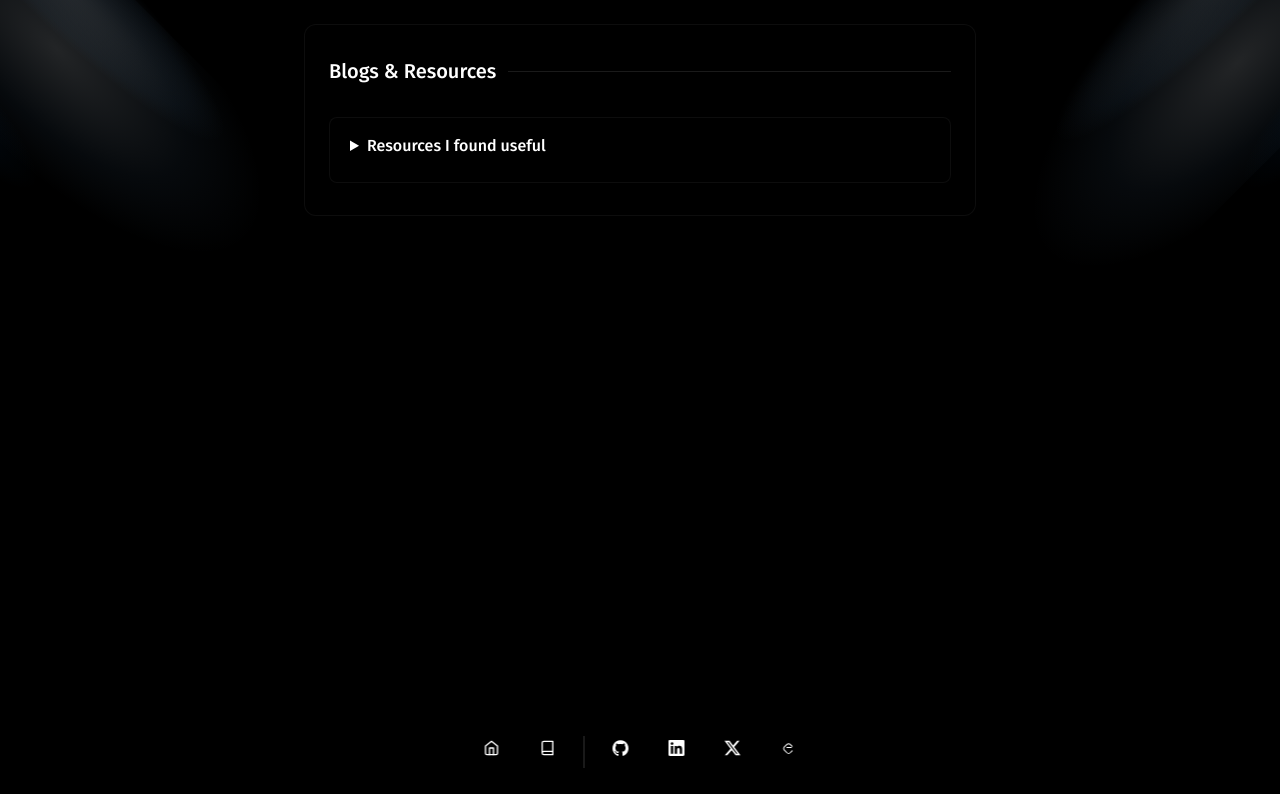
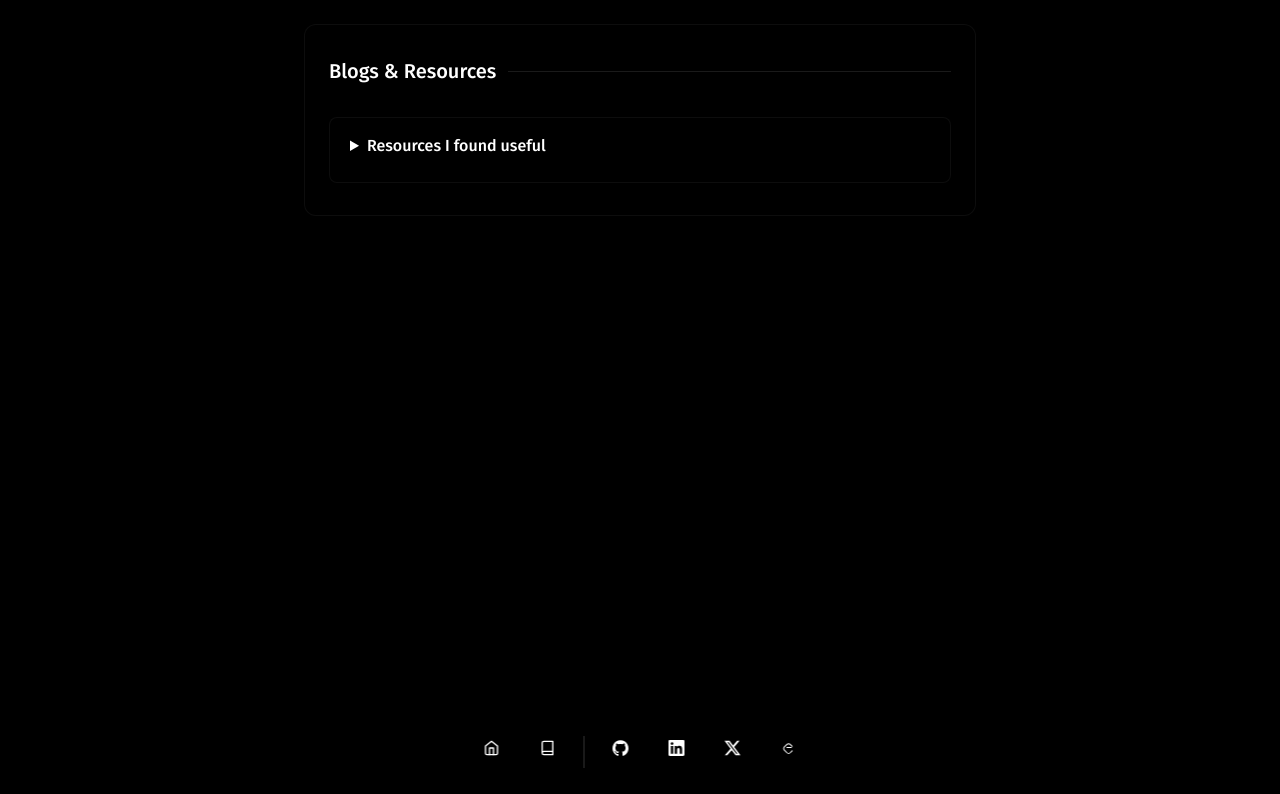
Before and after one commit to whysooharsh/portfolio, a React (Vite) app: page /blogs in a window 1280 px wide. Shown: the top 794 px of the page. Built offline with nearby package versions, Linux system fonts and the light colour scheme.

Commit message:
UI changes

```diff
--- a/index.html
+++ b/index.html
@@ -2,7 +2,7 @@
 <html lang="en">
   <head>
     <meta charset="UTF-8" />
-    <link rel="icon" type="image/svg+xml" href="https://i.pinimg.com/736x/59/73/d4/5973d4aa3a328219eea76af3f79bad72.jpg" />
+    <link rel="icon" type="image/svg+xml" href="https://res.cloudinary.com/dpwqggym0/image/upload/v1749541709/apple-touch-icon_kmlpti.png" />
     <link href="/src/App.css" rel="stylesheet" />
     <link rel="preconnect" href="https://fonts.googleapis.com" />
     <link rel="preconnect" href="https://fonts.gstatic.com" crossorigin />
--- a/src/Blogs.tsx
+++ b/src/Blogs.tsx
@@ -1,11 +1,9 @@
-import { Spotlight } from "./components/spotlight-new.tsx";
 import { DockDemo } from "./components/DockDemo";
 
 export const Blogs = () => {
   return (
     <div className="font-FiraSans w-full min-h-screen bg-black overflow-hidden flex flex-col items-center">
       <div className="fixed inset-0 z-0 pointer-events-none">
-        <Spotlight />
       </div>
 
       <DockDemo />
--- a/src/components/ProjectCard.tsx
+++ b/src/components/ProjectCard.tsx
@@ -12,7 +12,7 @@ interface ProjectCardProps {
 const ProjectCard: React.FC<ProjectCardProps> = ({ title, description, image, link, technologies }) => {
   return (
     <motion.div
-      className="group relative bg-black/40 backdrop-blur-sm rounded-lg overflow-hidden border border-white/5 hover:border-white/10 transition-all duration-300"
+      className="group relative bg-black/40 backdrop-blur-sm rounded-xl overflow-hidden border border-white/5 hover:border-white/10 transition-all duration-300 shadow-lg hover:shadow-xl"
       whileHover={{ y: -5 }}
       initial={{ opacity: 0, y: 20 }}
       whileInView={{ opacity: 1, y: 0 }}
@@ -23,25 +23,25 @@ const ProjectCard: React.FC<ProjectCardProps> = ({ title, description, image, li
         <img
           src={image}
           alt={title}
-          className="w-full h-full object-cover transform transition-transform duration-500 group-hover:scale-105 grayscale group-hover:grayscale-0"
+          className="w-full h-full object-cover transform transition-transform duration-500 grayscale"
         />
-        <div className="absolute inset-0 bg-gradient-to-t from-black via-black/50 to-transparent opacity-70" />
+        <div className="absolute inset-0 bg-gradient-to-t from-black via-black/50 to-transparent opacity-70 group-hover:opacity-50 transition-opacity duration-300" />
       </div>
 
-      <div className="p-5 space-y-3">
-        <h3 className="text-lg font-medium text-white group-hover:text-white/90 transition-colors">
+      <div className="p-6 space-y-4">
+        <h3 className="text-xl font-semibold text-white group-hover:text-white/90 transition-colors">
           {title}
         </h3>
 
-        <p className="text-sm text-gray-400 line-clamp-2">
+        <p className="text-sm text-gray-400 line-clamp-2 leading-relaxed">
           {description}
         </p>
 
-        <div className="flex flex-wrap gap-1.5">
+        <div className="flex flex-wrap gap-2">
           {technologies.map((tech, index) => (
             <span
               key={index}
-              className="text-xs px-2 py-0.5 bg-white/5 text-gray-300 rounded-full border border-white/5"
+              className="text-xs px-3 py-1 bg-white/5 text-gray-300 rounded-full border border-white/5 hover:bg-white/10 transition-colors"
             >
               {tech}
             </span>
@@ -53,11 +53,11 @@ const ProjectCard: React.FC<ProjectCardProps> = ({ title, description, image, li
             href={link}
             target="_blank"
             rel="noopener noreferrer"
-            className="inline-flex items-center text-sm text-gray-400 hover:text-white transition-colors"
+            className="inline-flex items-center text-sm font-medium text-gray-400 hover:text-white transition-colors group/link"
           >
             View Project
             <svg
-              className="w-3.5 h-3.5 ml-1 transform group-hover:translate-x-1 transition-transform"
+              className="w-4 h-4 ml-2 transform group-hover/link:translate-x-1 transition-transform"
               fill="none"
               stroke="currentColor"
               viewBox="0 0 24 24"
--- a/src/components/spotlight-new.tsx
+++ /dev/null
@@ -1,128 +0,0 @@
-"use client";
-import * as React from "react";
-import { motion } from "framer-motion";
-
-type SpotlightProps = {
-  gradientFirst?: string;
-  gradientSecond?: string;
-  gradientThird?: string;
-  translateY?: number;
-  width?: number;
-  height?: number;
-  smallWidth?: number;
-  duration?: number;
-  xOffset?: number;
-};
-
-export const Spotlight = ({
-  gradientFirst = "radial-gradient(68.54% 68.72% at 55.02% 31.46%, hsla(210, 100%, 95%, .15) 0, hsla(210, 100%, 75%, .05) 50%, hsla(210, 100%, 55%, 0) 80%)",
-  gradientSecond = "radial-gradient(50% 50% at 50% 50%, hsla(210, 100%, 95%, .12) 0, hsla(210, 100%, 75%, .04) 80%, transparent 100%)",
-  gradientThird = "radial-gradient(50% 50% at 50% 50%, hsla(210, 100%, 95%, .10) 0, hsla(210, 100%, 55%, .03) 80%, transparent 100%)",
-  translateY = -125,
-  width = 200,
-  height = 490,
-  smallWidth = 90,
-  duration = 7,
-  xOffset = 35,
-}: SpotlightProps = {}) => {
-  return (
-    <motion.div
-      initial={{
-        opacity: 0,
-      }}
-      animate={{
-        opacity: 1,
-      }}
-      transition={{
-        duration: 1.5,
-      }}
-      className="pointer-events-none absolute inset-0 h-full w-full"
-    >
-      <motion.div
-        animate={{
-          x: [0, xOffset, 0],
-        }}
-        transition={{
-          duration,
-          repeat: Infinity,
-          repeatType: "reverse",
-          ease: "easeInOut",
-        }}
-        className="absolute top-0 left-0 w-screen h-screen z-40 pointer-events-none"
-      >
-        <div
-          style={{
-            transform: `translateY(${translateY}px) rotate(-45deg)`,
-            background: gradientFirst,
-            width: `${width}px`,
-            height: `${height}px`,
-          }}
-          className={`absolute top-0 left-0`}
-        />
-
-        <div
-          style={{
-            transform: "rotate(-45deg) translate(5%, -50%)",
-            background: gradientSecond,
-            width: `${smallWidth}px`,
-            height: `${height}px`,
-          }}
-          className={`absolute top-0 left-0 origin-top-left`}
-        />
-
-        <div
-          style={{
-            transform: "rotate(-45deg) translate(-180%, -70%)",
-            background: gradientThird,
-            width: `${smallWidth}px`,
-            height: `${height}px`,
-          }}
-          className={`absolute top-0 left-0 origin-top-left`}
-        />
-      </motion.div>
-
-      <motion.div
-        animate={{
-          x: [0, -xOffset, 0],
-        }}
-        transition={{
-          duration,
-          repeat: Infinity,
-          repeatType: "reverse",
-          ease: "easeInOut",
-        }}
-        className="absolute top-0 right-0 w-screen h-screen z-40 pointer-events-none"
-      >
-        <div
-          style={{
-            transform: `translateY(${translateY}px) rotate(45deg)`,
-            background: gradientFirst,
-            width: `${width}px`,
-            height: `${height}px`,
-          }}
-          className={`absolute top-0 right-0`}
-        />
-
-        <div
-          style={{
-            transform: "rotate(45deg) translate(-5%, -50%)",
-            background: gradientSecond,
-            width: `${smallWidth}px`,
-            height: `${height}px`,
-          }}
-          className={`absolute top-0 right-0 origin-top-right`}
-        />
-
-        <div
-          style={{
-            transform: "rotate(45deg) translate(180%, -70%)",
-            background: gradientThird,
-            width: `${smallWidth}px`,
-            height: `${height}px`,
-          }}
-          className={`absolute top-0 right-0 origin-top-right`}
-        />
-      </motion.div>
-    </motion.div>
-  );
-};
```
Also changed, not shown: src/App.tsx (+37 -50 lines).
